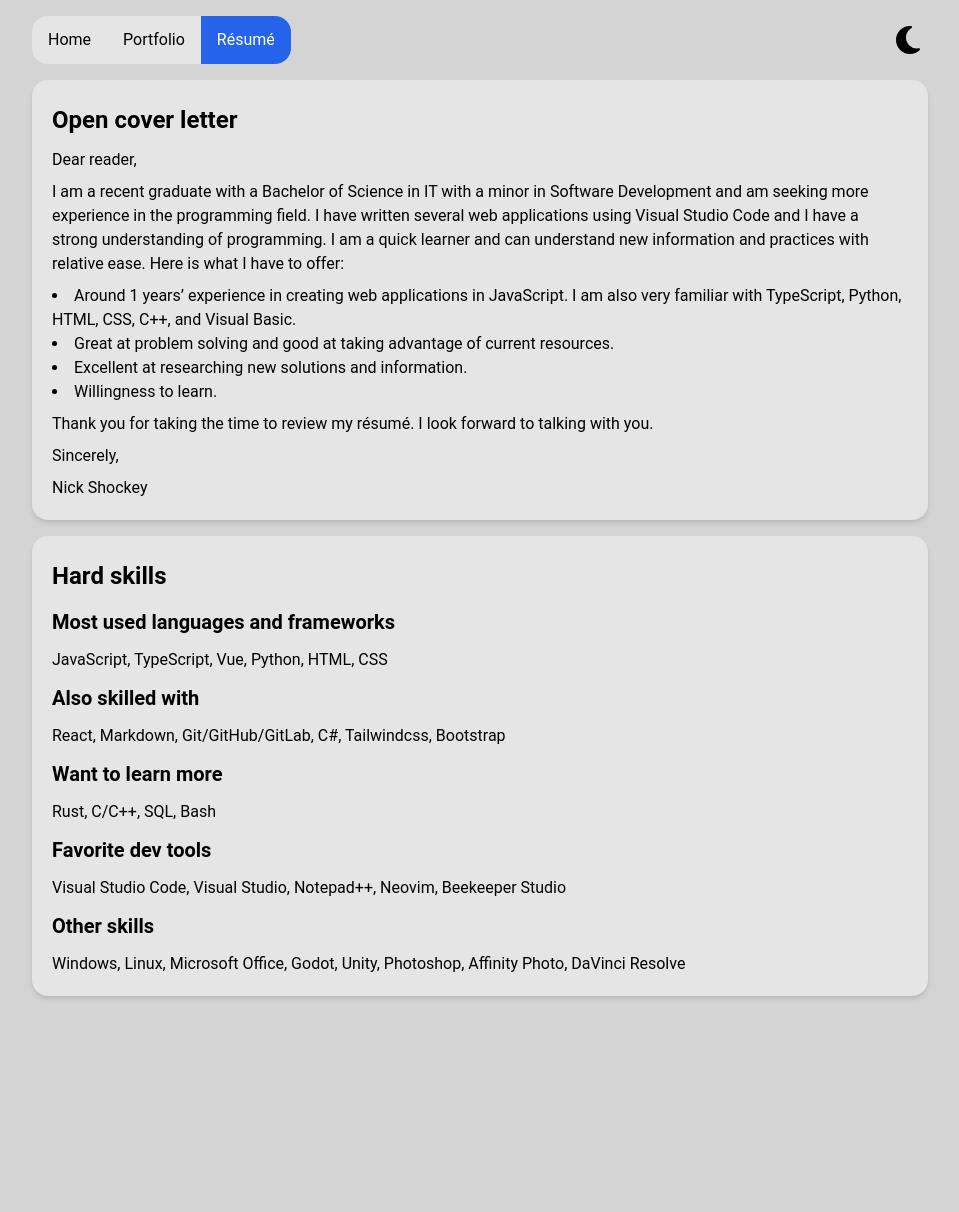
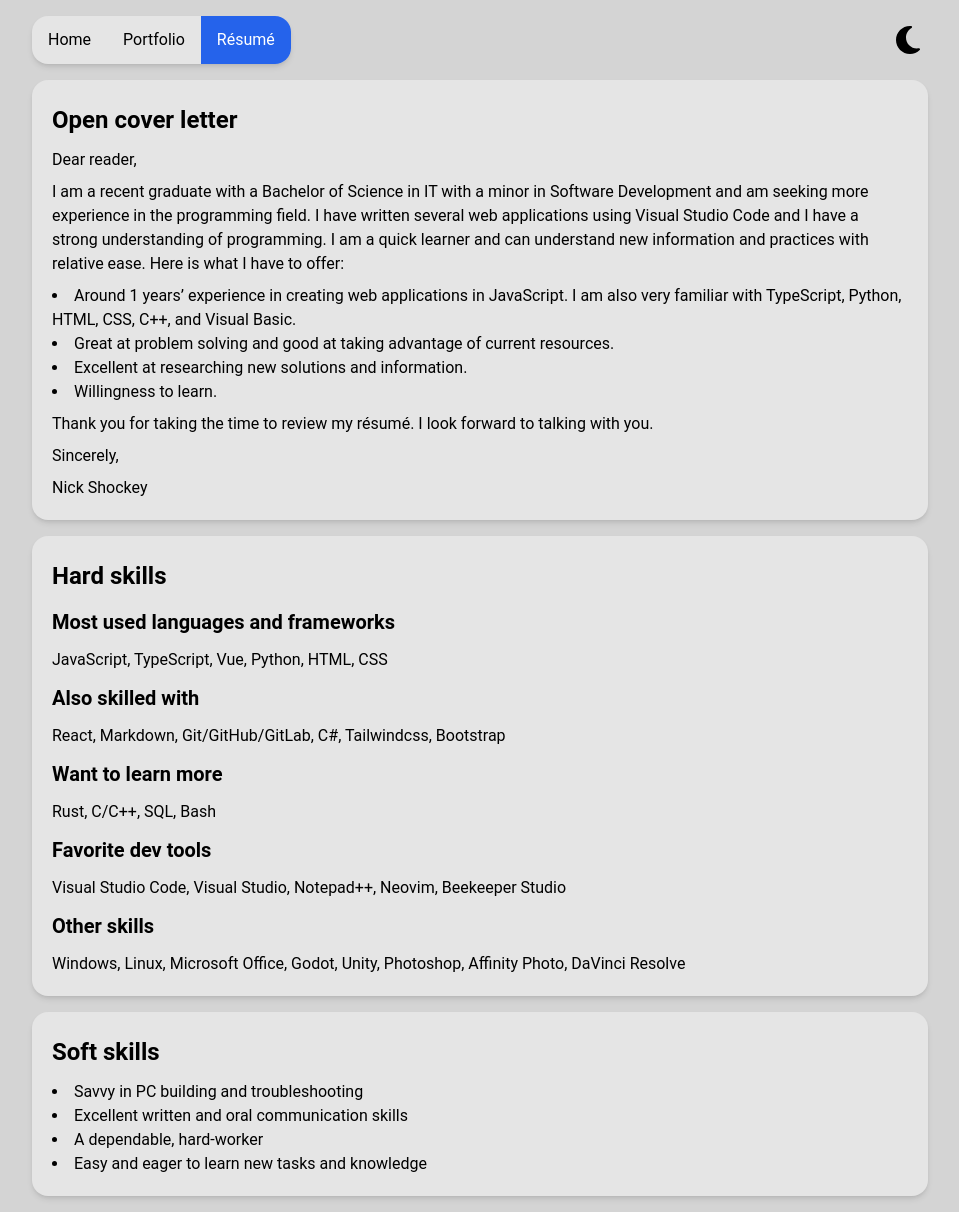
Before and after one commit to njs-guy/njshockey-resume, a React (Vite) app: page /resume in a window 1280 px wide. Shown: the whole page, without its empty margins (160-1119 px from the left). Before the commit the page ends 1012 px from the top, so only its background shows below. Built offline with nearby package versions, Linux system fonts and the light colour scheme.

Commit message:
Added soft skills

```diff
--- a/src/components/NavBar.tsx
+++ b/src/components/NavBar.tsx
@@ -6,7 +6,7 @@ interface NavBarProps {
 
 const NavBar = () => {
     return (
-        <ul className="menu menu-horizontal bg-base-200 rounded-box object-center self-center justify-self-start">
+        <ul className="menu menu-horizontal bg-base-200 shadow-md rounded-box object-center self-center justify-self-start">
             <li>
                 <NavLink to="/">Home</NavLink>
             </li>
--- a/src/routes/Resume.tsx
+++ b/src/routes/Resume.tsx
@@ -28,10 +28,16 @@ const Resume = () => {
     "## Other skills" + newLine +
     "Windows, Linux, Microsoft Office, Godot, Unity, Photoshop, Affinity Photo, DaVinci Resolve";
 
+    const softSkillsMD = "- Savvy in PC building and troubleshooting\n" +
+    "- Excellent written and oral communication skills\n" +
+    "- A dependable, hard-worker\n" +
+    "- Easy and eager to learn new tasks and knowledge\n";
+
     return (
         <div className="panelContainer">
             <Panel text={coverLetterMD} heading="Open cover letter" />
             <Panel text={hardSkillsMD} heading="Hard skills" />
+            <Panel text={softSkillsMD} heading="Soft skills" />
         </div>
     )
 }
```
